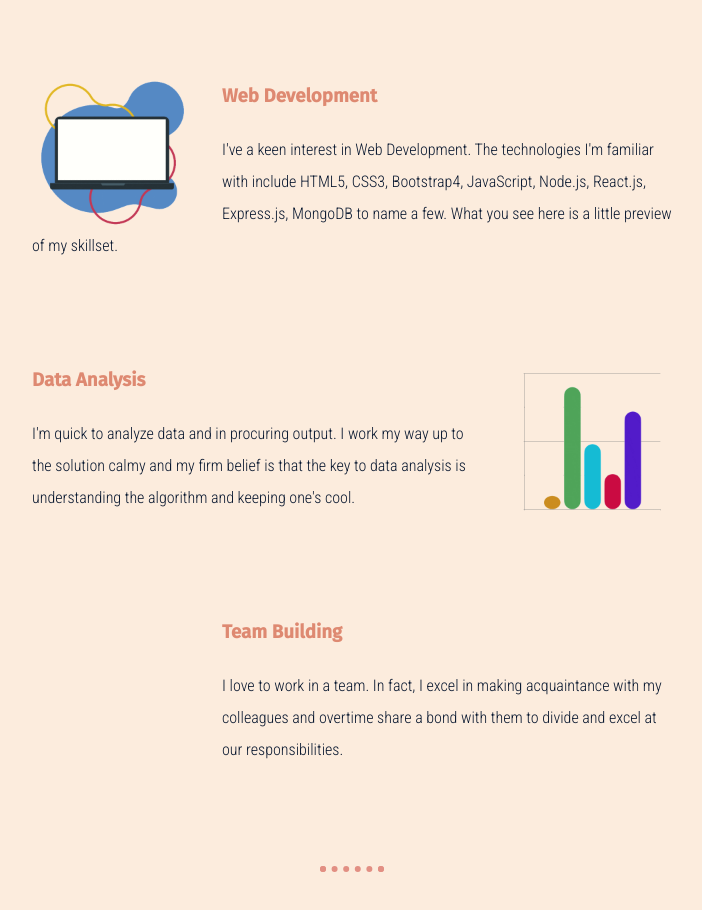
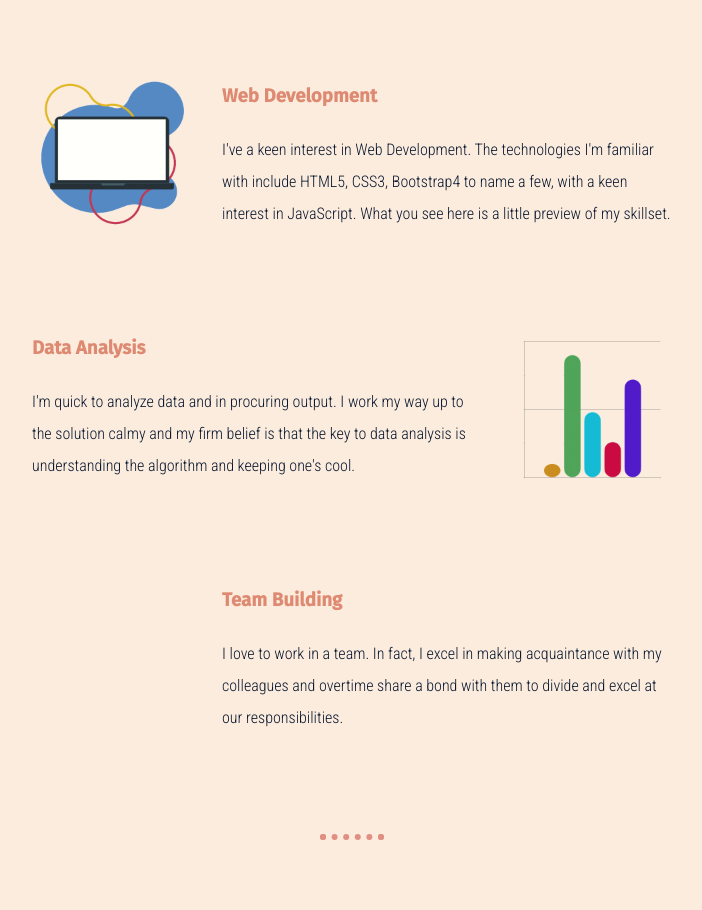
Before and after one commit to TusharSinghChaudhary/OnlineResume, a plain HTML site: page index.html in a window 1280 px wide. Shown: the part 1780-2690 px from the top of the page, without its empty margins (288-990 px from the left). Drawn offline with Linux system fonts and the light colour scheme.

Commit message:
Update index.html

```diff
--- a/index.html
+++ b/index.html
@@ -46,7 +46,7 @@
       <div class="skill-row">
         <img class="skill1" src="skill1.gif" alt="skill1-img">
         <h3>Web Development</h3>
-        <p>I've a keen interest in Web Development. The technologies I'm familiar with include HTML5, CSS3, Bootstrap4, JavaScript, Node.js, React.js, Express.js, MongoDB to name a few. What you see here is a little preview of my skillset.</p>
+        <p>I've a keen interest in Web Development. The technologies I'm familiar with include HTML5, CSS3, Bootstrap4 to name a few, with a keen interest in JavaScript. What you see here is a little preview of my skillset.</p>
       </div>
       <div class="skill-row">
         <img class="skill2" src="skill2.gif" alt="skill2-img">
```
